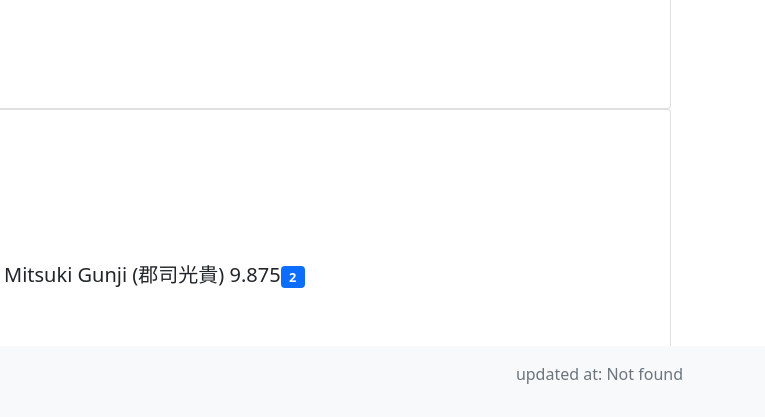
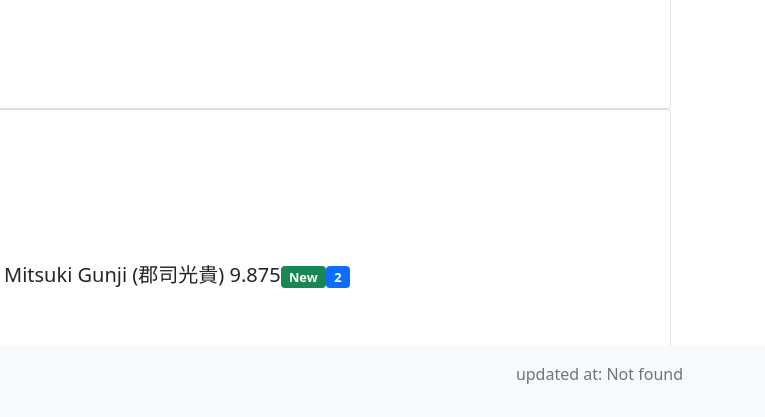
Before and after one commit to uminus/unofficial-tsume-cube-ranking, a plain HTML site: page index.html in a window 1280 px wide. Shown: the part 382-799 px from the top of the page, 515-1280 px from the left. Drawn offline with nearby package versions, Linux system fonts and the light colour scheme; no server answers.

Commit message:
ui: Add "new" badge
(cherry picked from commit 0137453fdadcc9e3e735dfcf23b367b3ad2c550a)

```diff
--- a/index.html
+++ b/index.html
@@ -63,6 +63,7 @@
 </footer>
 <script>
     const regexTime = /((?<m>\d+):)?(?<s>\d+)\.(?<ms>\d+)/;
+    const freshnessThreshold = new Date().getTime() - 24 * 60 * 60 * 1000;
 
     let mode = "normal";
     let te = -1;
@@ -143,6 +144,7 @@
             })
             .sort((a, b) => a.time_millis - b.time_millis)
             .forEach((datum, i) => {
+                const timestamp = new Date(datum.timestamp);
                 const user = users[datum.author_id];
                 const fragment = document.createDocumentFragment();
                 const card = document.createElement("div");
@@ -165,6 +167,13 @@
                 userName.style.paddingLeft = "8px";
                 cardTitle.append(userName);
                 cardBody.append(cardTitle);
+
+                if (timestamp > freshnessThreshold) {
+                    const badgeFreshness = document.createElement("span");
+                    badgeFreshness.className = "badge bg-success";
+                    badgeFreshness.textContent = "New";
+                    cardTitle.append(badgeFreshness);
+                }
 
                 const badgeTe = document.createElement("span");
                 badgeTe.className = "badge bg-primary";
```
